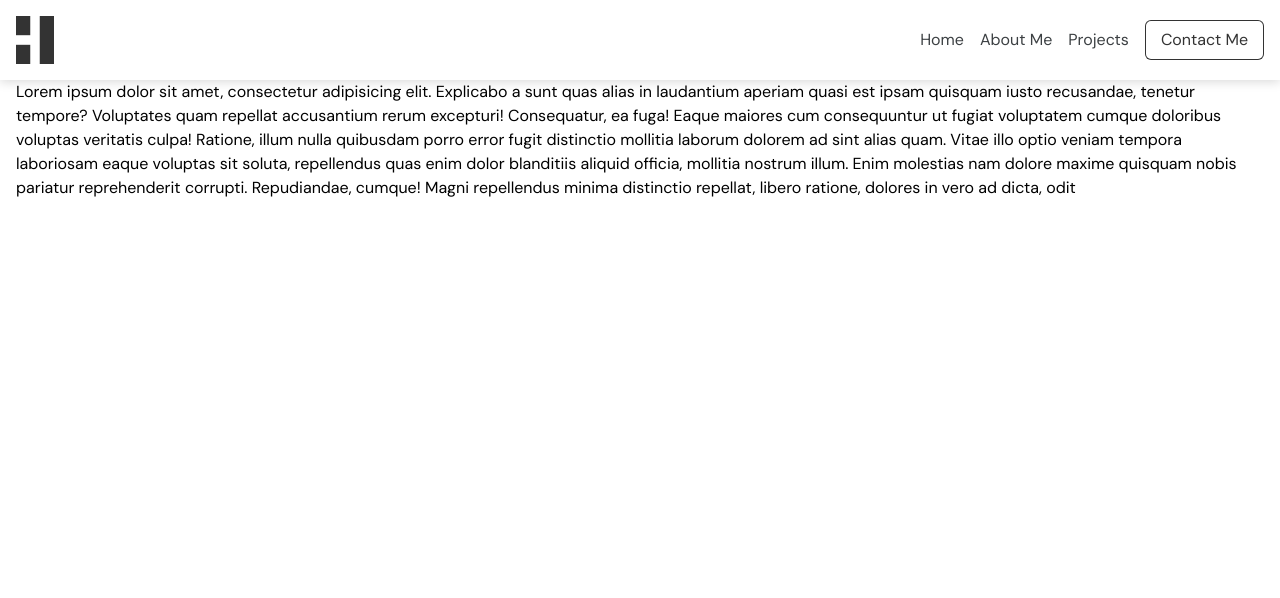
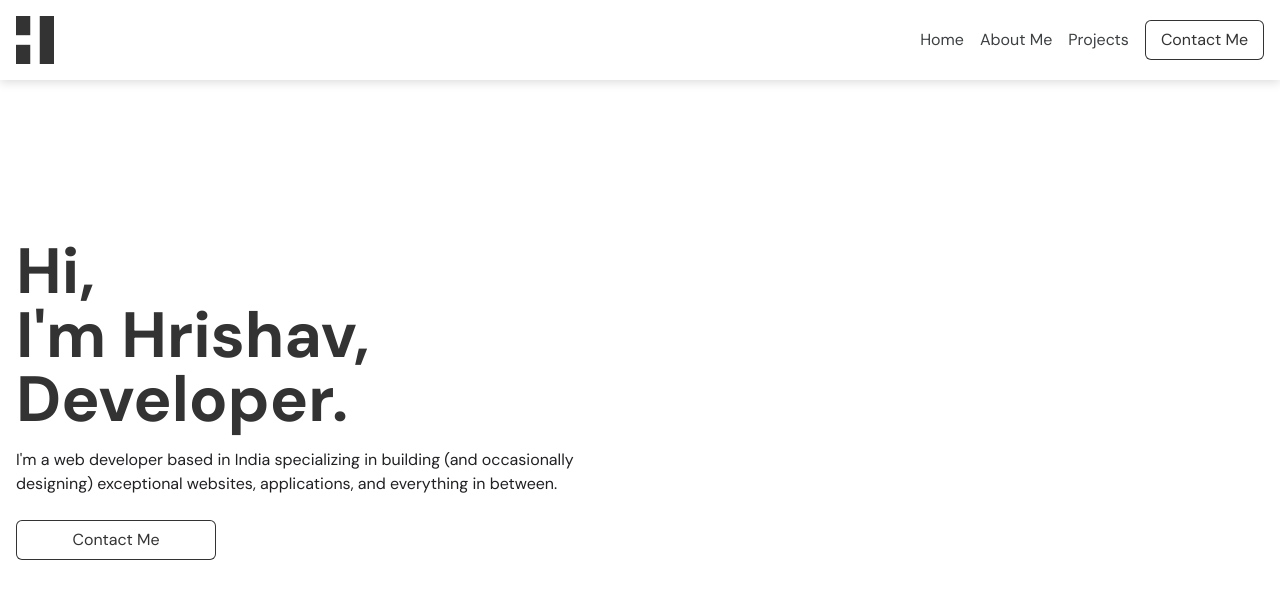
Before and after one commit to hrishavjha/portfolio-new, a Next.js app: page / in a window 1280 px wide. Shown: the top 598 px of the page. Built offline with nearby package versions, Linux system fonts and the light colour scheme.

Commit message:
Updated hero section

```diff
--- a/_layouts/Container.jsx
+++ b/_layouts/Container.jsx
@@ -25,7 +25,9 @@ const ContainerFluid = props => {
 const HeroContainer = props => {
   return (
     <ContainerFluid className={styles.heroCont}>
-      <Container>{props.children}</Container>
+      <Container className={`h-full ${props.className}`}>
+        {props.children}
+      </Container>
     </ContainerFluid>
   );
 };
--- a/_layouts/Container.module.scss
+++ b/_layouts/Container.module.scss
@@ -20,11 +20,10 @@ div.containerFluid {
 }
 
 div.heroCont {
-  // height: calc(100vh - 60px);
   height: fit-content;
-  margin-top: 60px;
+  padding-top: 60px;
   @include mediumScreens {
     height: calc(100vh - 80px);
-    margin-top: 80px;
+    padding-top: 80px;
   }
 }
--- a/components/HomePage/Hero.jsx
+++ b/components/HomePage/Hero.jsx
@@ -1,19 +1,30 @@
+import styles from "@components/HomePage/Home.module.scss";
+import { Paragraph } from "@includes/Texts";
 import { HeroContainer } from "@layouts/Container";
+import Link from "next/link";
 
 const Hero = () => {
   return (
-    <HeroContainer>
-      Lorem ipsum dolor sit amet, consectetur adipisicing elit. Explicabo a sunt
-      quas alias in laudantium aperiam quasi est ipsam quisquam iusto
-      recusandae, tenetur tempore? Voluptates quam repellat accusantium rerum
-      excepturi! Consequatur, ea fuga! Eaque maiores cum consequuntur ut fugiat
-      voluptatem cumque doloribus voluptas veritatis culpa! Ratione, illum nulla
-      quibusdam porro error fugit distinctio mollitia laborum dolorem ad sint
-      alias quam. Vitae illo optio veniam tempora laboriosam eaque voluptas sit
-      soluta, repellendus quas enim dolor blanditiis aliquid officia, mollitia
-      nostrum illum. Enim molestias nam dolore maxime quisquam nobis pariatur
-      reprehenderit corrupti. Repudiandae, cumque! Magni repellendus minima
-      distinctio repellat, libero ratione, dolores in vero ad dicta, odit
+    <HeroContainer className="flex items-center py-10 md:py-0">
+      <div className={styles.heroCont}>
+        <h1>Hi,</h1>
+        <h1>I'm Hrishav,</h1>
+        <h1>Developer.</h1>
+        <Paragraph className="max-w-xl mt-4">
+          I'm a web developer based in India specializing in building (and
+          occasionally designing) exceptional websites, applications, and
+          everything in between.
+        </Paragraph>
+        <Link href="mailto:jha2506@gmail.com">
+          <a
+            className={styles.contactBtn}
+            target="_blank"
+            rel="noreferrer noopener"
+          >
+            Contact Me
+          </a>
+        </Link>
+      </div>
     </HeroContainer>
   );
 };
--- a/components/HomePage/Home.module.scss
+++ b/components/HomePage/Home.module.scss
@@ -0,0 +1,38 @@
+@import "/styles/variables";
+@import "/styles/breakpoints";
+
+div.heroCont {
+  h1 {
+    font-size: 2rem;
+    line-height: 1;
+    font-weight: 700;
+    color: $primary-text;
+    @include mediumScreens {
+      font-size: 3rem;
+    }
+    @include largeScreens {
+      font-size: 4rem;
+    }
+  }
+  a.contactBtn {
+    box-shadow: inset 0 0 0 1px $primary_text;
+    color: $primary_text;
+    padding: 0.5rem 1rem;
+    border-radius: 6px;
+    font-size: 0.9rem;
+    transition: all 150ms cubic-bezier(0.4, 0, 0.2, 1);
+    display: inline-block;
+    margin-top: 1.5rem;
+    text-align: center;
+    @include mediumScreens {
+      width: 200px;
+    }
+    @include mediumScreens {
+      font-size: 1rem;
+    }
+    &:hover {
+      background: $primary_text;
+      color: #fff;
+    }
+  }
+}
```
Also changed, not shown: public/home/self.jpeg (deleted).
